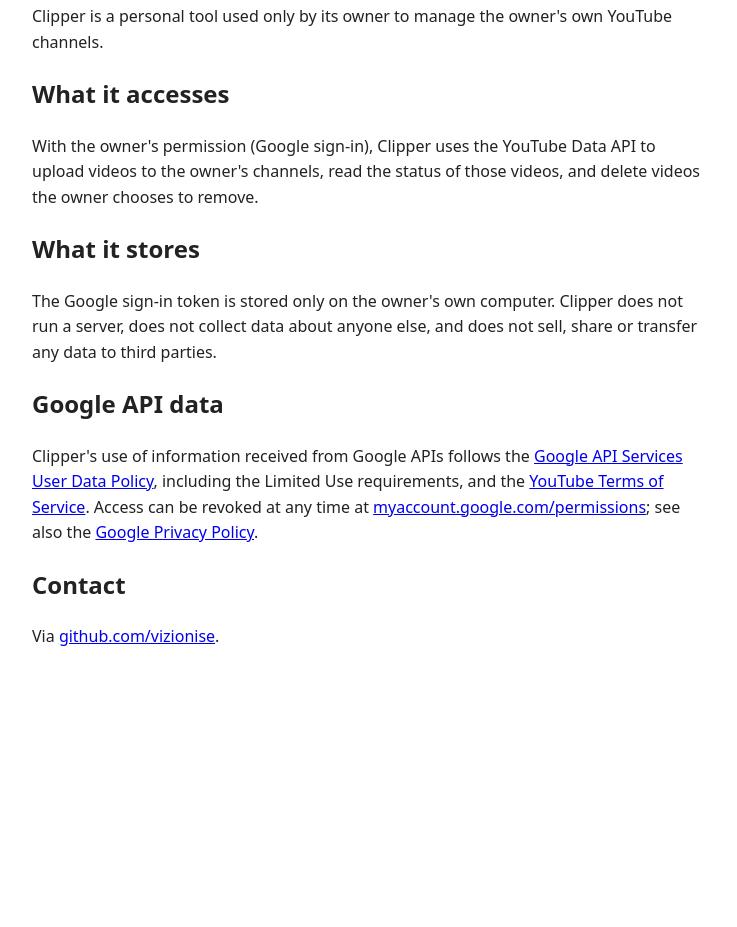
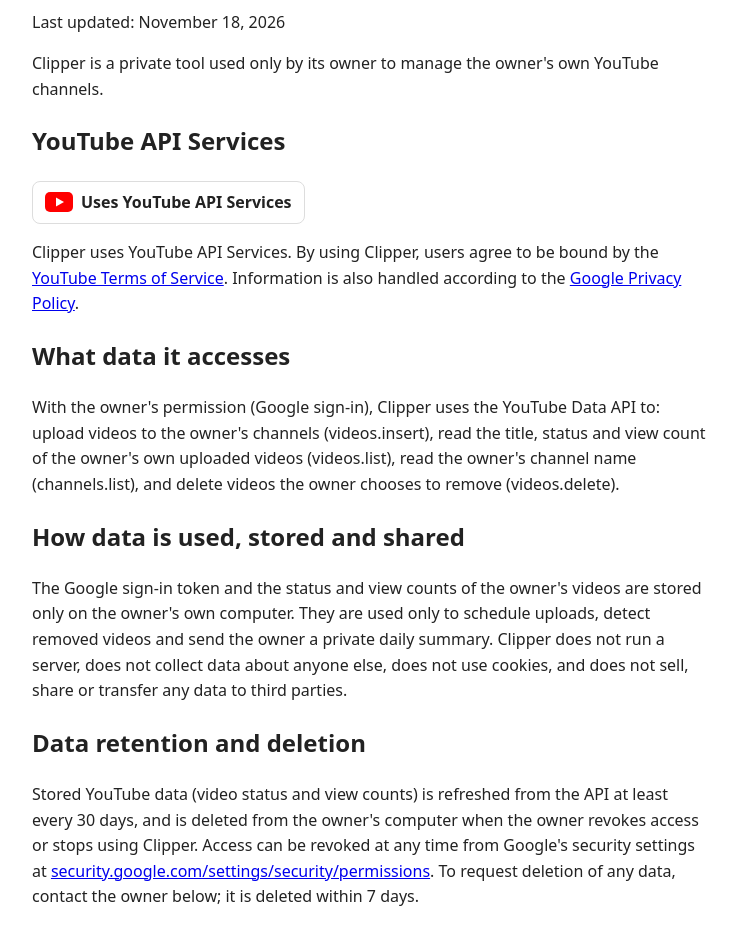
Before and after one commit to vizionise/clipper-app, a plain HTML site: page privacy.html in a window 1280 px wide. Shown: the part 150-1077 px from the top of the page, without its empty margins (268-1005 px from the left). Before the commit the page ends 840 px from the top, so only its background shows below. Drawn offline with Linux system fonts and the light colour scheme.

Commit message:
Add terms, YouTube API Services notice, retention and deletion policy

```diff
--- a/privacy.html
+++ b/privacy.html
@@ -1,24 +1,36 @@
 <!doctype html>
 <html lang="en"><head><meta charset="utf-8"><meta name="viewport" content="width=device-width,initial-scale=1">
 <title>Clipper Privacy Policy</title>
-<style>body{font:16px/1.6 system-ui,sans-serif;max-width:680px;margin:40px auto;padding:0 16px;color:#222;background:#fff}</style>
+<style>body{font:16px/1.6 system-ui,sans-serif;max-width:680px;margin:40px auto;padding:0 16px;color:#222;background:#fff}nav a{margin-right:16px}.yt{display:inline-flex;align-items:center;gap:8px;border:1px solid #ddd;border-radius:8px;padding:8px 12px;font-weight:600}.yt svg{width:28px;height:20px}</style>
 </head><body>
+<nav><a href="index.html">Home</a><a href="privacy.html">Privacy Policy</a><a href="terms.html">Terms of Service</a></nav>
 <h1>Clipper Privacy Policy</h1>
-<p>Last updated: November 17, 2026</p>
-<p>Clipper is a personal tool used only by its owner to manage the owner's own YouTube channels.</p>
-<h2>What it accesses</h2>
-<p>With the owner's permission (Google sign-in), Clipper uses the YouTube Data API to upload videos to the owner's
-channels, read the status of those videos, and delete videos the owner chooses to remove.</p>
-<h2>What it stores</h2>
-<p>The Google sign-in token is stored only on the owner's own computer. Clipper does not run a server, does not
-collect data about anyone else, and does not sell, share or transfer any data to third parties.</p>
+<p>Last updated: November 18, 2026</p>
+<p>Clipper is a private tool used only by its owner to manage the owner's own YouTube channels.</p>
+<h2>YouTube API Services</h2>
+<p><span class="yt"><svg viewBox="0 0 28 20"><rect width="28" height="20" rx="5" fill="#FF0000"/><path d="M11 5.5v9l8-4.5z" fill="#fff"/></svg>Uses YouTube API Services</span></p>
+<p>Clipper uses YouTube API Services. By using Clipper, users agree to be bound by the
+<a href="https://www.youtube.com/t/terms">YouTube Terms of Service</a>. Information is also handled according to the
+<a href="https://policies.google.com/privacy">Google Privacy Policy</a>.</p>
+<h2>What data it accesses</h2>
+<p>With the owner's permission (Google sign-in), Clipper uses the YouTube Data API to: upload videos to the owner's
+channels (videos.insert), read the title, status and view count of the owner's own uploaded videos (videos.list),
+read the owner's channel name (channels.list), and delete videos the owner chooses to remove (videos.delete).</p>
+<h2>How data is used, stored and shared</h2>
+<p>The Google sign-in token and the status and view counts of the owner's videos are stored only on the owner's own
+computer. They are used only to schedule uploads, detect removed videos and send the owner a private daily summary.
+Clipper does not run a server, does not collect data about anyone else, does not use cookies, and does not sell,
+share or transfer any data to third parties.</p>
+<h2>Data retention and deletion</h2>
+<p>Stored YouTube data (video status and view counts) is refreshed from the API at least every 30 days, and is
+deleted from the owner's computer when the owner revokes access or stops using Clipper. Access can be revoked at
+any time from Google's security settings at
+<a href="https://security.google.com/settings/security/permissions">security.google.com/settings/security/permissions</a>.
+To request deletion of any data, contact the owner below; it is deleted within 7 days.</p>
 <h2>Google API data</h2>
-<p>Clipper's use of information received from Google APIs follows the
+<p>Clipper's use of information received from Google APIs adheres to the
 <a href="https://developers.google.com/terms/api-services-user-data-policy">Google API Services User Data Policy</a>,
-including the Limited Use requirements, and the
-<a href="https://www.youtube.com/t/terms">YouTube Terms of Service</a>. Access can be revoked at any time at
-<a href="https://myaccount.google.com/permissions">myaccount.google.com/permissions</a>; see also the
-<a href="https://policies.google.com/privacy">Google Privacy Policy</a>.</p>
+including the Limited Use requirements.</p>
 <h2>Contact</h2>
 <p>Via <a href="https://github.com/vizionise">github.com/vizionise</a>.</p>
 </body></html>
```
Also changed, not shown: index.html (+8 -3 lines), terms.html (added, +26 -0 lines).
